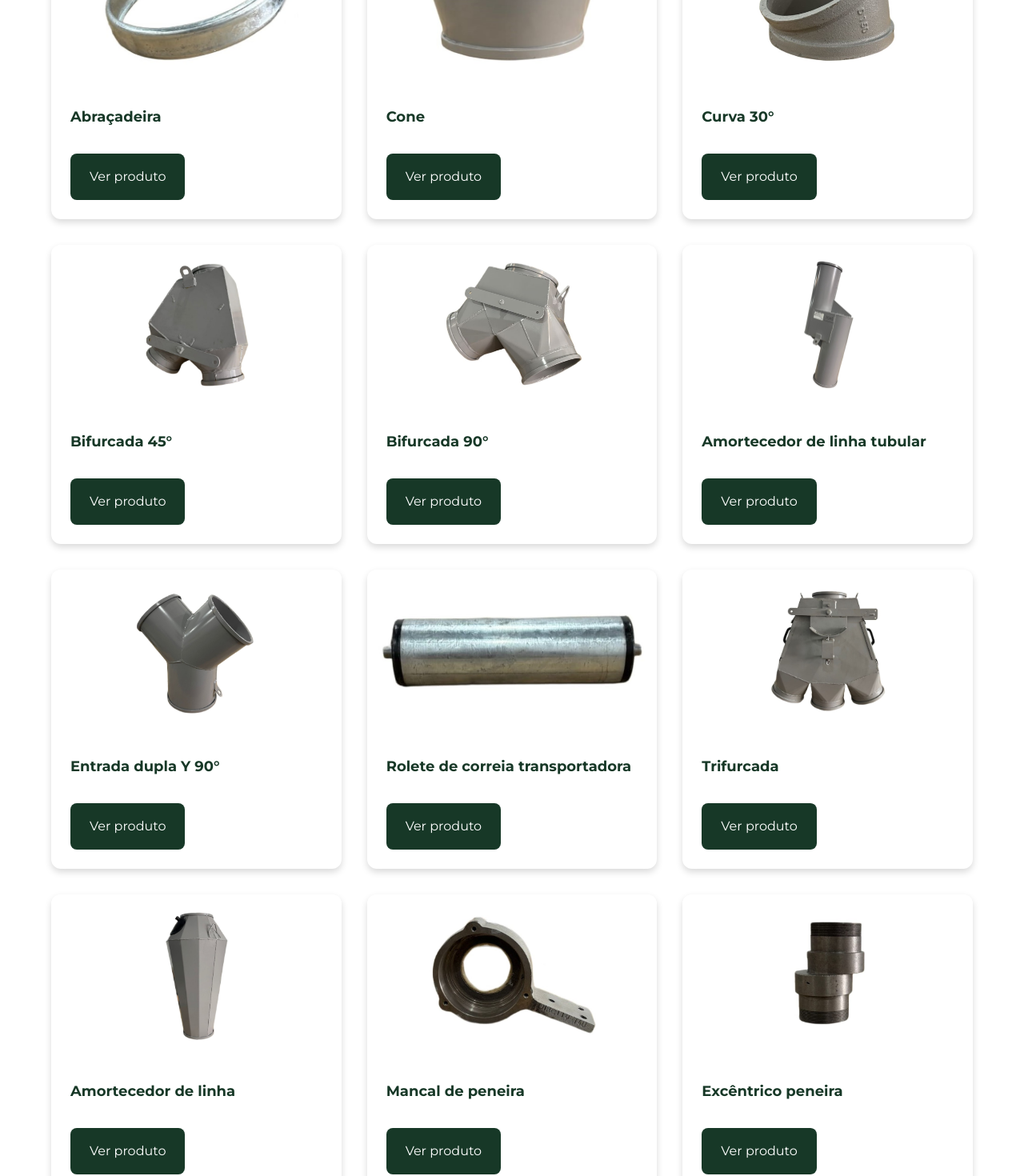
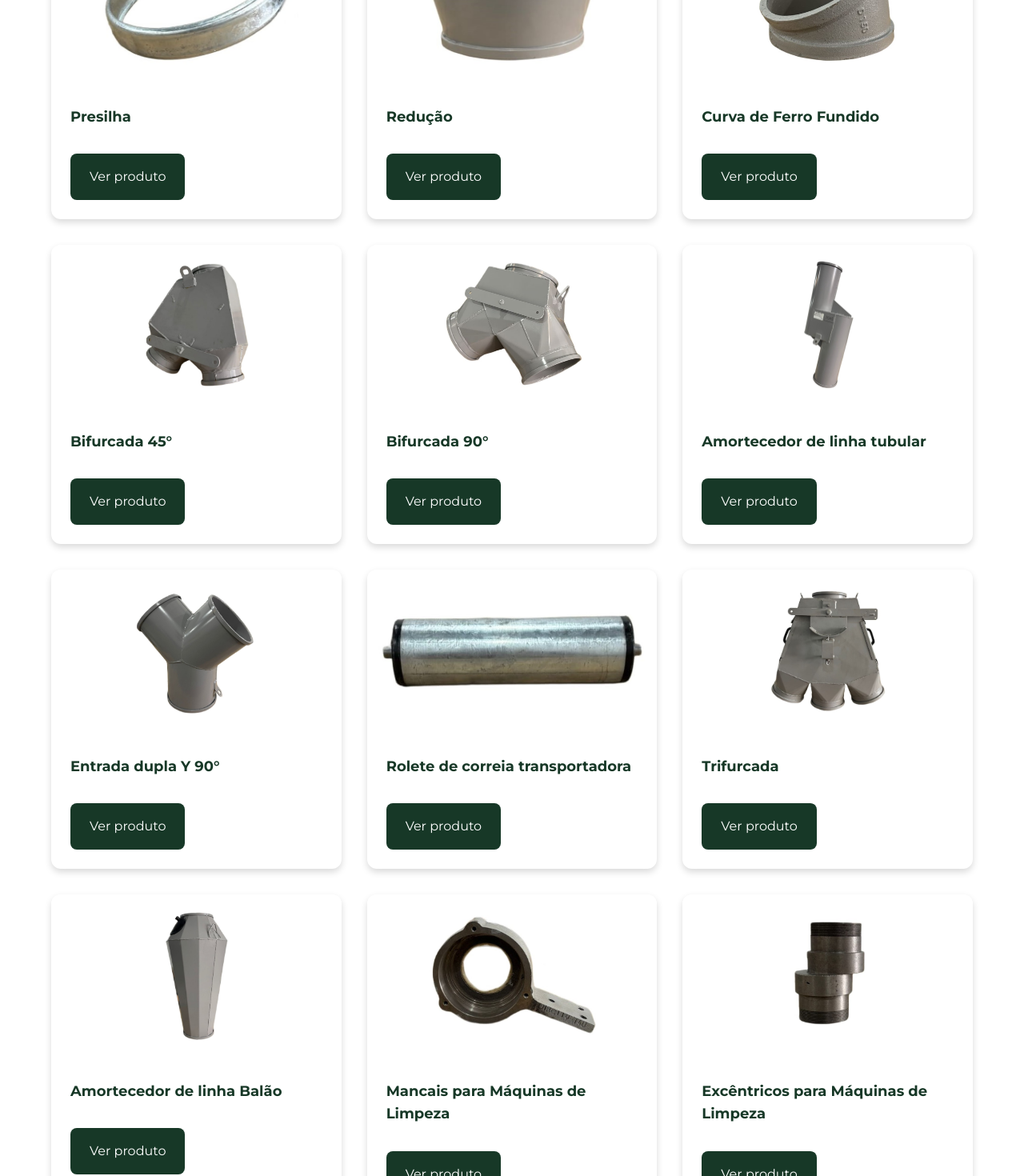
Before and after one commit to gab866/ALL-EquipamentosAgroindustriais, a React (Vite) app: page /catalogo in a window 1280 px wide. Shown: the part 880-2350 px from the top of the page at 80% size. Built offline with nearby package versions, Linux system fonts and the light colour scheme.

Commit message:
novos nomes de produtos

```diff
--- a/src/components/Footer.jsx
+++ b/src/components/Footer.jsx
@@ -19,7 +19,7 @@ const Footer = () => {
               >
                 <path d="M6.62 10.79c1.44 2.83 3.76 5.14 6.59 6.59l2.2-2.2c.27-.27.67-.36 1.02-.24 1.12.37 2.33.57 3.57.57.55 0 1 .45 1 1V20c0 .55-.45 1-1 1-9.39 0-17-7.61-17-17 0-.55.45-1 1-1h3.5c.55 0 1 .45 1 1 0 1.25.2 2.45.57 3.57.11.35.03.74-.25 1.02l-2.2 2.2z" />
               </svg>
-              <span>(53) 99934-6782</span>
+              <span>(53) 99934-6782 – (53) 3342-7080</span>
             </div>
           </div>
         </div>
--- a/src/data/products.js
+++ b/src/data/products.js
@@ -82,7 +82,7 @@ export const products = [
   },
   {
     id: 4,
-    name: "Abraçadeira",
+    name: "Presilha",
     image: "/abracadeira-200.jpeg",
     description:
       "Abraçadeira em aço galvanizado para fixação e suporte de tubulações industriais.",
@@ -100,7 +100,7 @@ export const products = [
   },
   {
     id: 5,
-    name: "Cone",
+    name: "Redução",
     image: "/cone1.jpeg",
     description:
       "Cone em ferro fundido para redução de diâmetro em sistemas de tubulação industrial.",
@@ -116,7 +116,7 @@ export const products = [
   },
   {
     id: 6,
-    name: "Curva 30°",
+    name: "Curva de Ferro Fundido",
     image: "/curva30-150.jpeg",
     description:
       "Curva de 30 graus em ferro fundido para mudança de direção em sistemas de tubulação industrial.",
@@ -308,7 +308,7 @@ export const products = [
   },
   {
     id: 13,
-    name: "Amortecedor de linha",
+    name: "Amortecedor de linha Balão",
     image: "/amortecedor.jpeg",
     description:
       "Amortecedor em ferro fundido para redução de vibrações em sistemas industriais.",
@@ -320,7 +320,7 @@ export const products = [
   },
   {
     id: 14,
-    name: "Mancal de peneira",
+    name: "Mancais para Máquinas de Limpeza",
     image: "/mancaldepeneira.jpeg",
     description:
       "Mancal de peneira em ferro fundido para suporte e movimentação de peneiras industriais.",
@@ -332,7 +332,7 @@ export const products = [
   },
   {
     id: 15,
-    name: "Excêntrico peneira",
+    name: "Excêntricos para Máquinas de Limpeza",
     image: "/excentricopeneira.jpeg",
     description:
       "Excêntrico de peneira em ferro fundido para movimentação vibratória de peneiras industriais.",
@@ -430,7 +430,7 @@ export const products = [
   },
   {
     id: 21,
-    name: "Grelhas",
+    name: "Grelhas de ferro fundido para fornalhas metálicas",
     image: "/grelhas.jpeg",
     description:
       "Grelhas em ferro fundido para filtragem e separação de materiais em sistemas industriais.",
```
